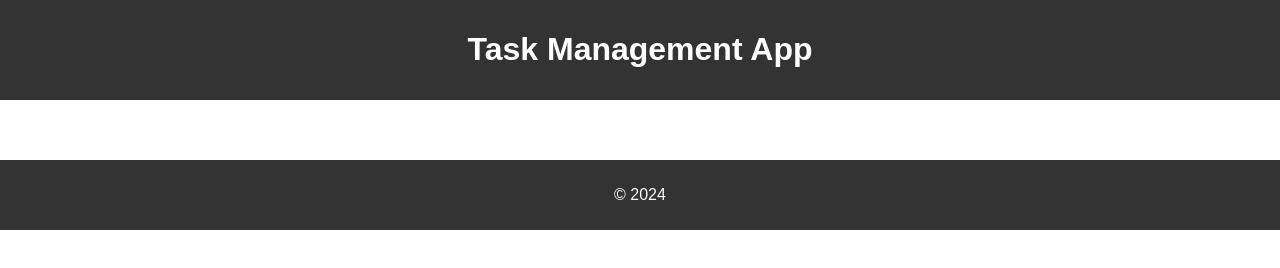
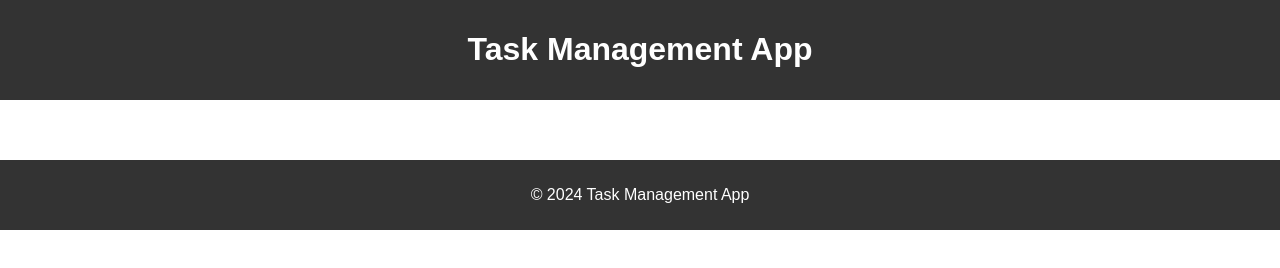
Before and after one commit to vasilevami/MyRepository, a plain HTML site: page index.html in a window 1280 px wide. Drawn offline with Linux system fonts and the light colour scheme.

Commit message:
Second Commit

```diff
--- a/index.html
+++ b/index.html
@@ -23,7 +23,7 @@
     </main>
 
     <footer>
-        <p>&copy; 2024 </p>
+        <p>&copy; 2024 Task Management App </p>
     </footer>
 
     <script src="app.js"></script>
```
